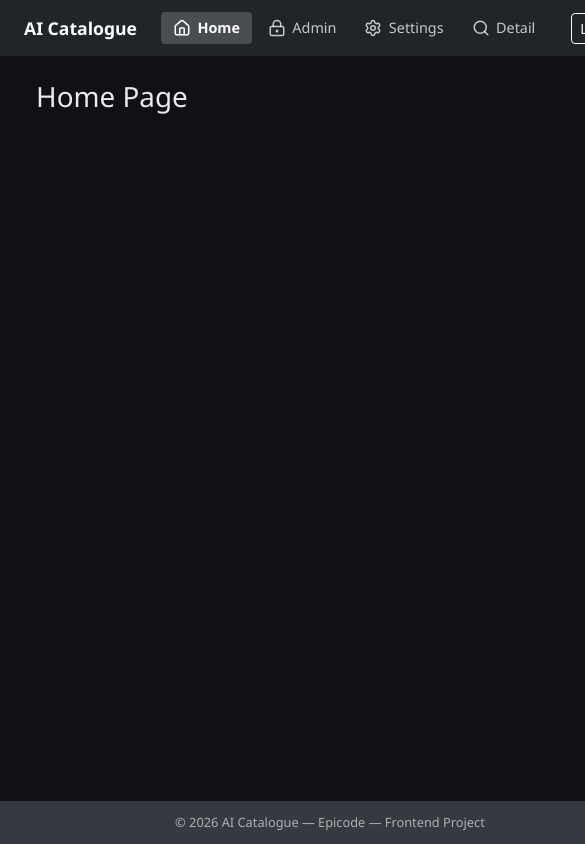
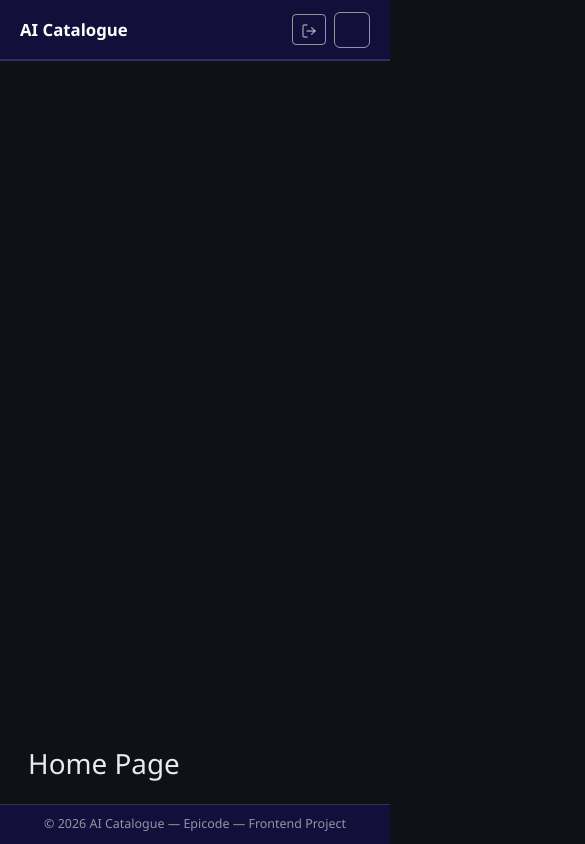
Before and after one commit to Tommicavo/fe-react-app, a React (Vite) app: page /login in a window 390 px wide. Both pictures are taken after a click on the button "Sign In Here". Shown: the top 844 px of the page, 585 px wide, since content can reach past the window. Built offline with nearby package versions, Linux system fonts and the light colour scheme.

Commit message:
defined mobile first responsive approach, used color variables

```diff
--- a/src/components/App/App.scss
+++ b/src/components/App/App.scss
@@ -1,80 +1,203 @@
 @use "@/styles/variables" as *;
 
+// App Layout
 .app-layout {
   display: grid;
   grid-template-rows: auto 1fr auto;
   min-height: 100vh;
+  background-color: var(--color-bg);
+  color: var(--color-text);
 }
 
-// ── Header ──────────────────────────────────────────────
+// Header
 .app-header {
   position: sticky;
   top: 0;
   z-index: 100;
   display: flex;
   align-items: center;
-  gap: 1.5rem;
-  padding: 0 1.5rem;
-  height: 56px;
-  background-color: #212529;
-  color: #fff;
+  gap: 1rem;
+  padding: 0 1.25rem;
+  height: $header-height;
+  background-color: var(--color-chrome-bg);
+  color: var(--color-chrome-text);
+  border-bottom: 1px solid var(--color-border);
 
   &__title {
     font-weight: 700;
-    font-size: 1.1rem;
+    font-size: 1.05rem;
     white-space: nowrap;
+    color: var(--color-chrome-text);
   }
 
   &__nav {
     display: flex;
     align-items: center;
-    gap: 0.25rem;
+    gap: 0.2rem;
     flex: 1;
 
     a {
       display: inline-flex;
       align-items: center;
       gap: 0.4rem;
-      padding: 0.35rem 0.75rem;
-      border-radius: 4px;
-      color: rgba(255, 255, 255, 0.75);
+      padding: 0.35rem 0.7rem;
+      border-radius: $border-radius;
+      color: var(--color-chrome-muted);
       text-decoration: none;
       font-size: 0.9rem;
       transition:
-        background 0.15s,
-        color 0.15s;
+        background $transition-speed,
+        color $transition-speed;
 
       &:hover {
-        background: rgba(255, 255, 255, 0.1);
-        color: #fff;
+        background: var(--color-nav-active-bg);
+        color: var(--color-chrome-text);
       }
 
       &.active {
-        background: rgba(255, 255, 255, 0.18);
-        color: #fff;
+        background: var(--color-nav-active-bg);
+        color: var(--color-chrome-text);
         font-weight: 600;
+      }
+    }
+
+    @media (max-width: 767px) {
+      display: none;
+    }
+  }
+
+  &__actions {
+    display: flex;
+    align-items: center;
+    gap: 0.5rem;
+    margin-left: auto;
+  }
+
+  &__logout {
+    color: var(--color-chrome-muted);
+    border-color: var(--color-chrome-muted);
+    font-size: 0.85rem;
+
+    &:hover {
+      color: var(--color-chrome-text);
+      border-color: var(--color-chrome-text);
+      background: var(--color-nav-active-bg);
+    }
+
+    @media (max-width: 400px) {
+      span {
+        display: none;
       }
     }
   }
 
-  &__logout {
-    margin-left: auto;
+  &__hamburger {
+    display: none;
+    flex-direction: column;
+    justify-content: center;
+    gap: 5px;
+    width: 36px;
+    height: 36px;
+    padding: 6px;
+    background: transparent;
+    border: 1px solid var(--color-chrome-muted);
+    border-radius: $border-radius;
+    cursor: pointer;
+    transition: border-color $transition-speed;
+
+    span {
+      display: block;
+      height: 2px;
+      background: var(--color-chrome-text);
+      border-radius: 2px;
+      transition:
+        transform $transition-speed,
+        opacity $transition-speed;
+    }
+
+    &:hover {
+      border-color: var(--color-chrome-text);
+    }
+
+    &.is-open {
+      span:nth-child(1) {
+        transform: translateY(7px) rotate(45deg);
+      }
+      span:nth-child(2) {
+        opacity: 0;
+      }
+      span:nth-child(3) {
+        transform: translateY(-7px) rotate(-45deg);
+      }
+    }
+
+    @media (max-width: 767px) {
+      display: flex;
+    }
   }
 }
 
-// ── Main ────────────────────────────────────────────────
+.app-mobile-nav {
+  display: none;
+  flex-direction: column;
+  background-color: var(--color-chrome-bg);
+  border-bottom: 1px solid var(--color-border);
+  overflow: hidden;
+  max-height: 0;
+  transition: max-height 0.3s ease;
+
+  &.is-open {
+    max-height: 400px;
+  }
+
+  @media (max-width: 767px) {
+    display: flex;
+  }
+
+  a {
+    display: flex;
+    align-items: center;
+    gap: 0.6rem;
+    padding: 0.85rem 1.25rem;
+    color: var(--color-chrome-muted);
+    text-decoration: none;
+    font-size: 0.95rem;
+    border-bottom: 1px solid var(--color-border);
+    transition:
+      background $transition-speed,
+      color $transition-speed;
+
+    &:hover,
+    &.active {
+      background: var(--color-nav-active-bg);
+      color: var(--color-chrome-text);
+    }
+
+    &.active {
+      font-weight: 600;
+    }
+  }
+}
+
+// Main
 .app-main {
   overflow-y: auto;
   padding: 1.5rem;
+
+  @media (max-width: 575px) {
+    padding: 1rem;
+  }
 }
 
-// ── Footer ──────────────────────────────────────────────
+// Footer
 .app-footer {
   display: flex;
   align-items: center;
   justify-content: center;
-  padding: 0.75rem 1.5rem;
-  background-color: #343a40;
-  color: rgba(255, 255, 255, 0.6);
-  font-size: 0.8rem;
+  padding: 0 1.25rem;
+  height: $footer-height;
+  background-color: var(--color-chrome-bg);
+  color: var(--color-chrome-muted);
+  font-size: 0.78rem;
+  border-top: 1px solid var(--color-border);
 }
--- a/src/components/App/App.tsx
+++ b/src/components/App/App.tsx
@@ -1,37 +1,65 @@
-import { Outlet, Navigate, NavLink } from "react-router-dom";
+import { useState } from "react";
+import { Outlet, Navigate, NavLink, useNavigate } from "react-router-dom";
 import { useAuth } from "@/context/AuthContext";
-import { Home, LockKeyhole, Settings, Search } from "lucide-react";
+import { Home, LockKeyhole, Settings, Search, LogOut } from "lucide-react";
 import "./App.scss";
+
+const NAV_LINKS = [
+  { to: "/", label: "Home", icon: <Home size={18} />, end: true },
+  { to: "/admin", label: "Admin", icon: <LockKeyhole size={18} />, end: false },
+  { to: "/setting", label: "Settings", icon: <Settings size={18} />, end: false },
+  { to: "/detail/1", label: "Detail", icon: <Search size={18} />, end: false },
+];
 
 function App() {
   const { isLoggedIn, logout } = useAuth();
+  const navigate = useNavigate();
+  const [menuOpen, setMenuOpen] = useState(false);
 
   if (!isLoggedIn) {
     return <Navigate to="/login" replace />;
   }
 
+  const handleLogout = () => {
+    logout();
+    navigate("/login", { replace: true });
+  };
+
+  const closeMenu = () => setMenuOpen(false);
+
   return (
     <div className="app-layout">
       <header className="app-header">
         <span className="app-header__title">AI Catalogue</span>
+
         <nav className="app-header__nav">
-          <NavLink to="/" end>
-            <Home size={18} /> Home
+          {NAV_LINKS.map((link) => (
+            <NavLink key={link.to} to={link.to} end={link.end}>
+              {link.icon} {link.label}
+            </NavLink>
+          ))}
+        </nav>
+
+        <div className="app-header__actions">
+          <button className="btn btn-sm app-header__logout" onClick={handleLogout} title="Logout">
+            <LogOut size={16} /> <span>Logout</span>
+          </button>
+
+          <button className={`app-header__hamburger ${menuOpen ? "is-open" : ""}`} onClick={() => setMenuOpen((o) => !o)} aria-label="Toggle navigation">
+            <span />
+            <span />
+            <span />
+          </button>
+        </div>
+      </header>
+
+      <nav className={`app-mobile-nav ${menuOpen ? "is-open" : ""}`}>
+        {NAV_LINKS.map((link) => (
+          <NavLink key={link.to} to={link.to} end={link.end} onClick={closeMenu}>
+            {link.icon} {link.label}
           </NavLink>
-          <NavLink to="/admin">
-            <LockKeyhole size={18} /> Admin
-          </NavLink>
-          <NavLink to="/setting">
-            <Settings size={18} /> Settings
-          </NavLink>
-          <NavLink to="/detail/1">
-            <Search size={18} /> Detail
-          </NavLink>
-        </nav>
-        <button className="app-header__logout btn btn-sm btn-outline-light" onClick={logout}>
-          Logout
-        </button>
-      </header>
+        ))}
+      </nav>
 
       <main className="app-main">
         <Outlet />
--- a/src/pages/LoginPage/LoginPage.scss
+++ b/src/pages/LoginPage/LoginPage.scss
@@ -1,23 +1,48 @@
+@use "@/styles/variables" as *;
+
 .login-page {
   display: flex;
   align-items: center;
   justify-content: center;
   min-height: 100vh;
-  background-color: #f0f2f5;
+  background-color: var(--color-bg);
 
   &__card {
-    background: #fff;
-    border-radius: 8px;
-    box-shadow: 0 2px 16px rgba(0, 0, 0, 0.1);
+    background-color: var(--color-surface);
+    border: 1px solid var(--color-border);
+    border-radius: $border-radius;
+    box-shadow: 0 4px 24px var(--color-shadow);
     padding: 2.5rem 2rem;
     width: 100%;
     max-width: 380px;
     text-align: center;
+
+    @media (max-width: 400px) {
+      margin: 1rem;
+      padding: 2rem 1.25rem;
+    }
   }
 
   &__title {
     font-size: 1.75rem;
     font-weight: 700;
-    margin-bottom: 0.25rem;
+    color: var(--color-text);
+    margin-bottom: 0.5rem;
+  }
+
+  &__subtitle {
+    font-size: 0.9rem;
+    color: var(--color-text-muted);
+    margin-bottom: 1.75rem;
+  }
+
+  .btn-primary {
+    background-color: var(--color-primary);
+    border-color: var(--color-primary);
+
+    &:hover {
+      background-color: var(--color-primary-hover);
+      border-color: var(--color-primary-hover);
+    }
   }
 }
```
